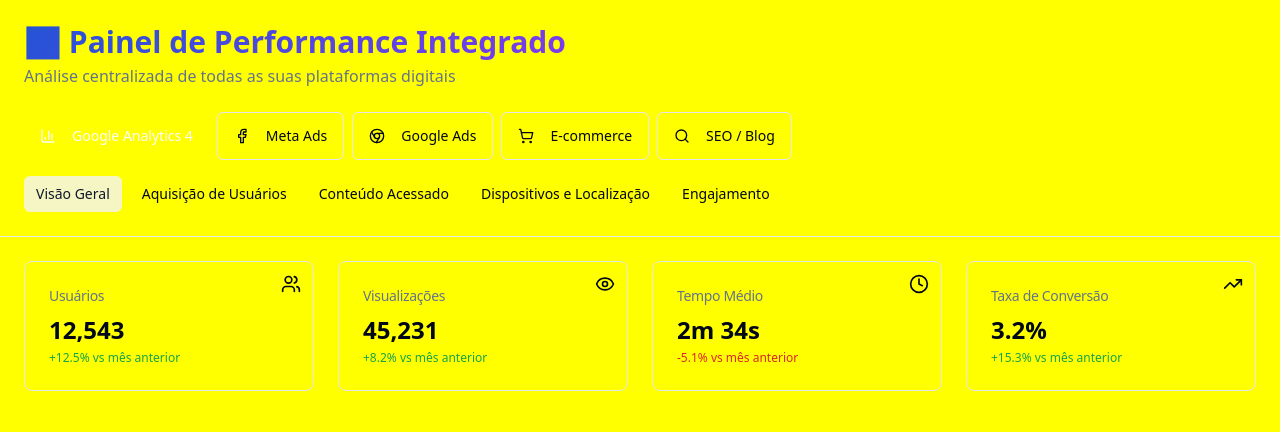
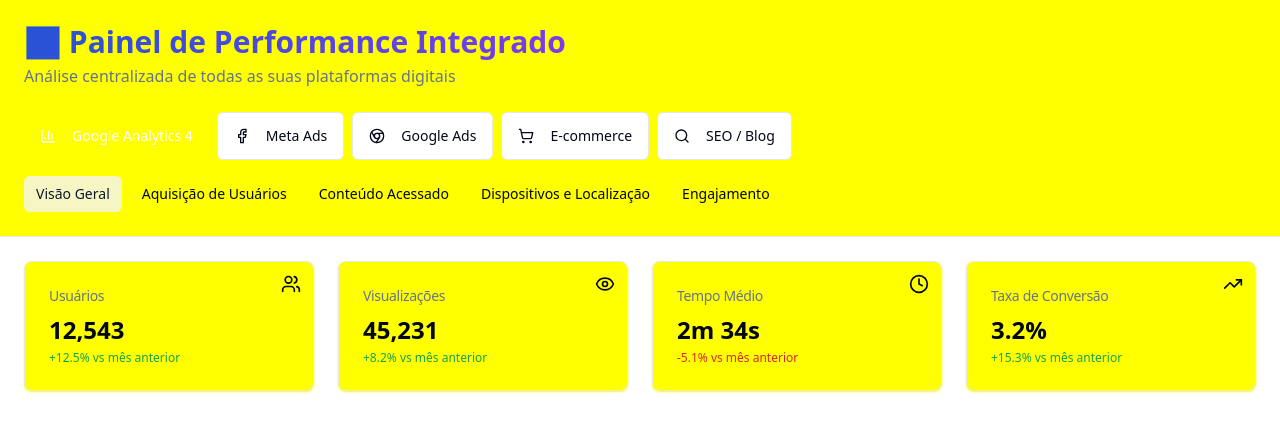
Before and after one commit to alandersonsv/omni-perf-hub, a React (Vite) app: page / in a window 1280 px wide. Shown: the top 432 px of the page. Built offline with nearby package versions, Linux system fonts and the light colour scheme.

Commit message:
Change background to white
Set the background color to white.

```diff
--- a/src/index.css
+++ b/src/index.css
@@ -8,7 +8,7 @@ All colors MUST be HSL.
 
 @layer base {
   :root {
-    --background: 248 250 252;
+    --background: 0 0% 100%;
     --foreground: 222.2 84% 4.9%;
 
     --card: 255 255 255;
```
